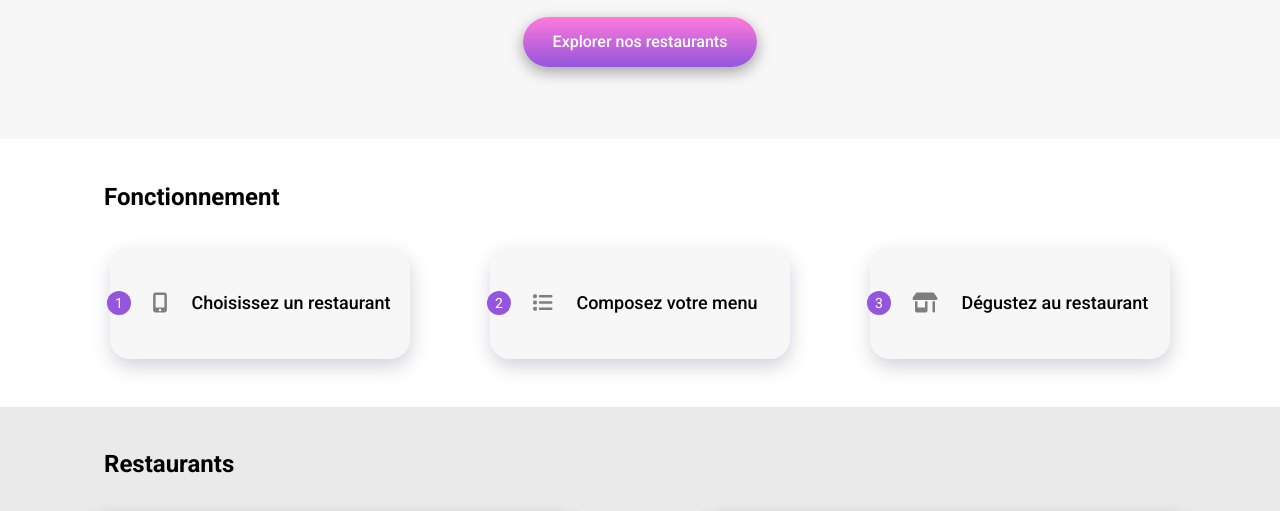
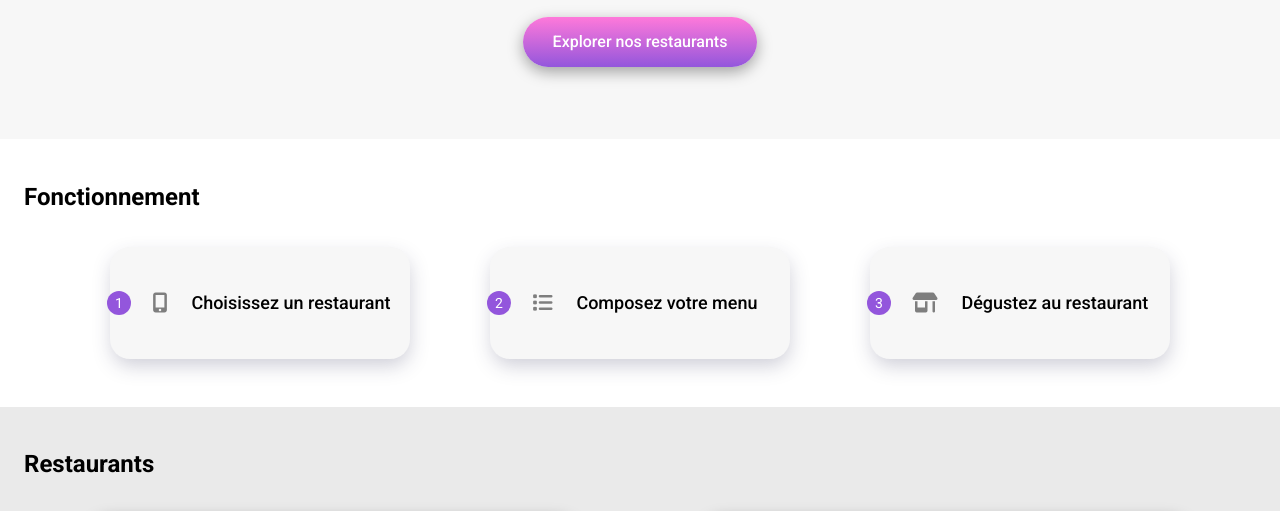
Before and after one commit to 72be890e/ohmyfood, a plain HTML site: page index.html in a window 1280 px wide. Shown: the part 252-763 px from the top of the page. Drawn offline with nearby package versions, Linux system fonts and the light colour scheme; files that its build step writes are made by us from their sources; a web font is replaced by a local one.

Commit message:
Fix padding

```diff
--- a/sass/layouts/home/_main_section.scss
+++ b/sass/layouts/home/_main_section.scss
@@ -3,7 +3,7 @@
 
 .functionning-container {
     .functionning-container-text {
-        padding: 1.5rem 0 0 6.5rem;
+        padding: 1.5rem 0 0 1.5rem;
     }
 
     .functionning-container-items {
@@ -68,6 +68,7 @@
 
 @media (min-width: 1024px) {
     .functionning-container {
+
         .functionning-container-items {
             display: flex;
             flex-direction: row;
@@ -80,7 +81,6 @@
                 max-width: 300px;
                 height: 7rem;
                 width: 300px;
-
             }
         }
     }
--- a/sass/layouts/home/_restaurants.scss
+++ b/sass/layouts/home/_restaurants.scss
@@ -6,7 +6,7 @@
     background-color: $color-gray;
 
     .restaurants-container-text {
-        padding: 1.5rem 0 0 6.5rem;
+        padding: 1.5rem 0 0 1.5rem;
     }
 
     .restaurants-container-items {
```
